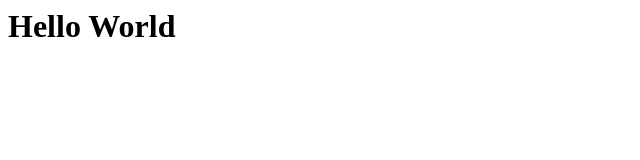
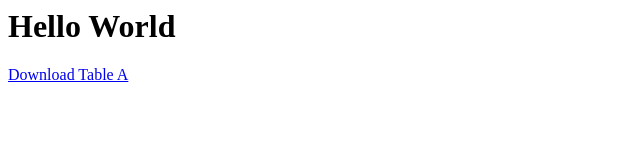
Before and after one commit to hippopttymus/dataMine1, a plain HTML site: page index.html in a window 1280 px wide. Shown: the whole page, without its empty margins (0-640 px from the left). Drawn offline with Linux system fonts and the light colour scheme.

Commit message:
add download btn

```diff
--- a/index.html
+++ b/index.html
@@ -6,5 +6,7 @@
 </head>
 <body>
     <h1>Hello World</h1>
+
+    <a href="TableA.csv" download="TableA.csv">Download Table A</a>
 </body>
 </html>
```
